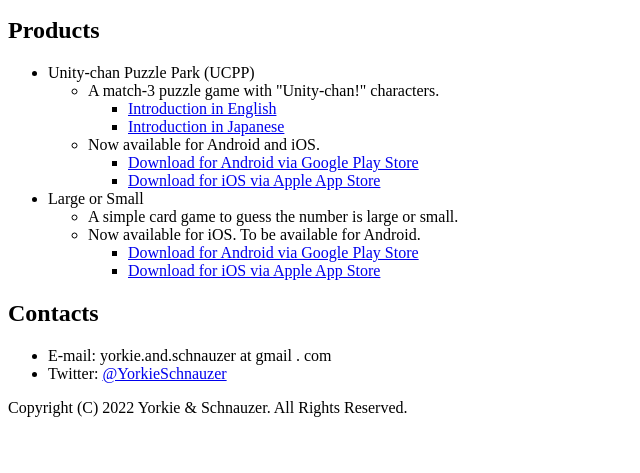
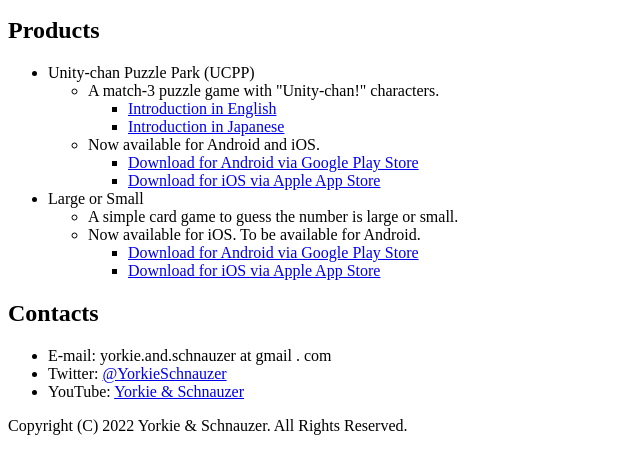
Before and after one commit to YorkieAndSchnauzer/YorkieAndSchnauzer.github.io, a plain HTML site: page index.html in a window 1280 px wide. Shown: the part 101-574 px from the top of the page, without its empty margins (0-640 px from the left). Drawn offline with Linux system fonts and the light colour scheme.

Commit message:
YouTubeリンクを追加

```diff
--- a/index.html
+++ b/index.html
@@ -38,6 +38,7 @@
     <ul>
         <li>E-mail: yorkie.and.schnauzer at gmail . com</li>
         <li>Twitter: <a href="https://twitter.com/YorkieSchnauzer">@YorkieSchnauzer</a></li>
+        <li>YouTube: <a href="https://www.youtube.com/channel/UC6DZyQ9LvN55bxIEi8cA-1g">Yorkie & Schnauzer</a></li>
     </ul>
 
     <p>Copyright (C) 2022 Yorkie & Schnauzer. All Rights Reserved.</p>
```
